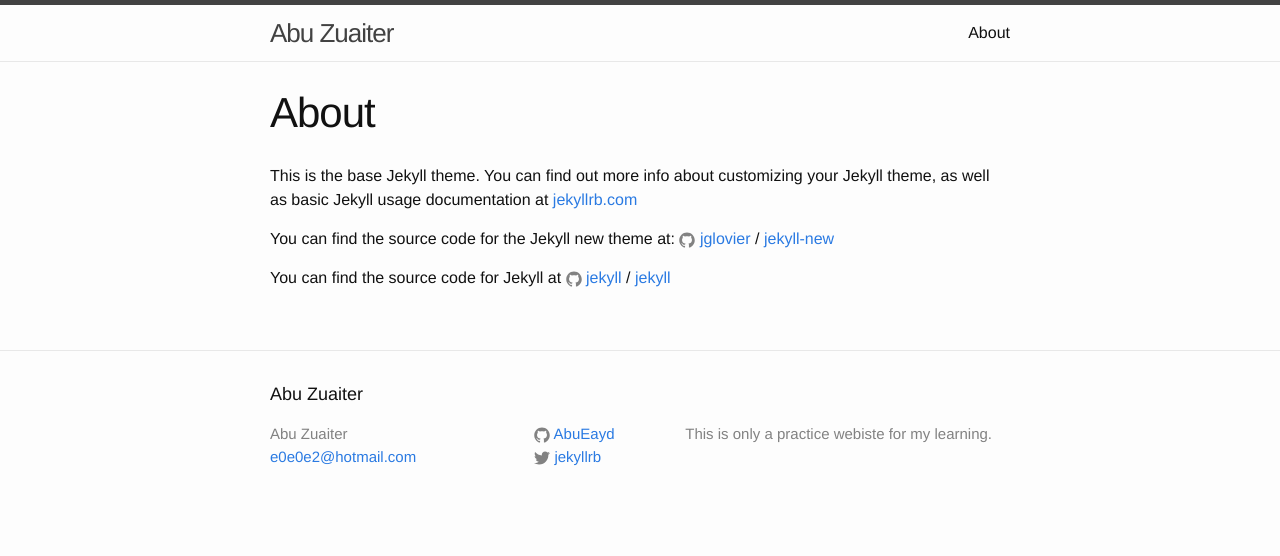
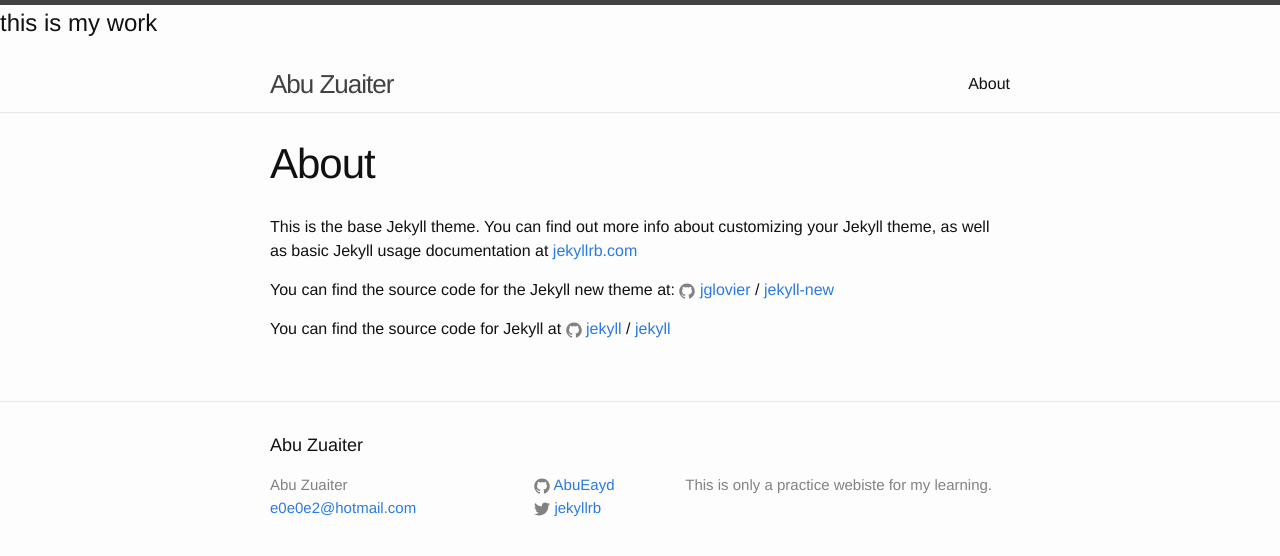
Before and after one commit to AbuEyad/AbuEyad.github.io, a Jekyll site: the page built from about.md, in a window 1280 px wide. Shown: the top 556 px of the page. Built offline with Jekyll 4.4.1, drawn with Linux system fonts in a browser that asks for light colours.

Commit message:
Update header.html

```diff
--- a/_includes/header.html
+++ b/_includes/header.html
@@ -1,6 +1,10 @@
 <header class="site-header">
+  <div class='mywork'>
+    <h2>this is my work</h2>
+  </div>
 
   <div class="wrapper">
+
 
     <a class="site-title" href="{{ site.baseurl }}/">{{ site.title }}</a>
 
```
